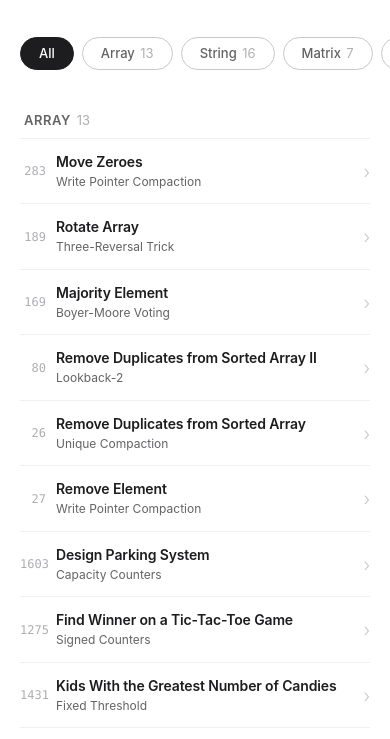
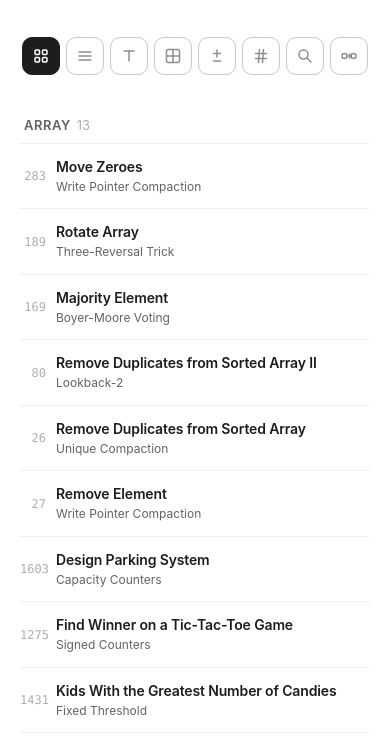
Before and after one commit to ideasbyrobert/algorithms, a website: page index.html in a window 390 px wide. Shown: the part 96-835 px from the top of the page. Drawn offline with Linux system fonts and the light colour scheme.

Commit message:
Replace filter labels with icon buttons, remove chevrons
- 8 monochrome SVG icon buttons replace text pills (grid, bars, T, matrix, ±, #, magnifier, nodes)
- Compact 38×38 rounded-rect buttons — no horizontal scroll needed
- Title tooltips for accessibility
- Active state: dark fill, white stroke
- Remove repetitive › chevron from every problem row
- Center icons on mobile

Co-authored-by: Copilot <223556219+Copilot@users.noreply.github.com>

```diff
--- a/index.html
+++ b/index.html
@@ -87,54 +87,49 @@
 
     .filter-bar {
       display: flex;
-      gap: 8px;
+      gap: 6px;
       margin-bottom: 40px;
-      overflow-x: auto;
-      -webkit-overflow-scrolling: touch;
-      scrollbar-width: none;
       padding: 2px 0;
     }
 
-    .filter-bar::-webkit-scrollbar { display: none; }
-
     .pill {
-      flex-shrink: 0;
       appearance: none;
       -webkit-appearance: none;
       border: 1px solid var(--chrome);
-      border-radius: 980px;
-      padding: 7px 18px;
-      font-family: var(--ui);
-      font-size: 13px;
-      font-weight: 500;
-      color: var(--ink-tertiary);
+      border-radius: 10px;
+      width: 38px;
+      height: 38px;
+      display: grid;
+      place-items: center;
       background: transparent;
       cursor: pointer;
       transition: all 200ms ease;
-      white-space: nowrap;
-      line-height: 1.3;
+      padding: 0;
+    }
+
+    .pill svg {
+      width: 16px;
+      height: 16px;
+      fill: none;
+      stroke: var(--ink-quaternary);
+      stroke-width: 1.5;
+      stroke-linecap: round;
+      stroke-linejoin: round;
     }
 
     .pill:hover { background: var(--fill); }
 
     .pill.active {
       background: var(--ink);
-      color: var(--surface);
       border-color: var(--ink);
     }
+
+    .pill.active svg { stroke: var(--surface); }
 
     .pill:focus-visible {
       outline: 2px solid var(--ink);
       outline-offset: 2px;
     }
-
-    .pill-count {
-      font-weight: 400;
-      opacity: 0.5;
-      margin-left: 2px;
-    }
-
-    .pill.active .pill-count { opacity: 0.6; }
 
     /* ── Category Sections ── */
 
@@ -197,14 +192,7 @@
       outline-offset: -2px;
     }
 
-    .problem-row::after {
-      content: '\203A';
-      font-size: 18px;
-      font-weight: 300;
-      color: var(--chrome);
-      flex-shrink: 0;
-      margin-left: 14px;
-    }
+    .problem-row::after { display: none; }
 
     .problem-num {
       font-family: var(--mono);
@@ -260,12 +248,7 @@
         padding: 24px 20px 40px;
       }
 
-      .filter-bar {
-        margin-left: -20px;
-        margin-right: -20px;
-        padding-left: 20px;
-        padding-right: 20px;
-      }
+      .filter-bar { justify-content: center; }
 
       .categories { gap: 32px; }
       .problem-num { width: 36px; padding-right: 10px; }
@@ -282,14 +265,14 @@
     </header>
 
     <nav class="filter-bar" role="tablist" aria-label="Filter by topic">
-      <button class="pill active" data-filter="all" role="tab" aria-selected="true">All</button>
-      <button class="pill" data-filter="array" role="tab" aria-selected="false">Array <span class="pill-count">13</span></button>
-      <button class="pill" data-filter="string" role="tab" aria-selected="false">String <span class="pill-count">16</span></button>
-      <button class="pill" data-filter="matrix" role="tab" aria-selected="false">Matrix <span class="pill-count">7</span></button>
-      <button class="pill" data-filter="math" role="tab" aria-selected="false">Math <span class="pill-count">3</span></button>
-      <button class="pill" data-filter="hashing" role="tab" aria-selected="false">Hashing <span class="pill-count">1</span></button>
-      <button class="pill" data-filter="search" role="tab" aria-selected="false">Search <span class="pill-count">1</span></button>
-      <button class="pill" data-filter="linked-list" role="tab" aria-selected="false">Linked List <span class="pill-count">3</span></button>
+      <button class="pill active" data-filter="all" role="tab" aria-selected="true" title="All"><svg viewBox="0 0 16 16"><rect x="2" y="2" width="4.5" height="4.5" rx="1"/><rect x="9.5" y="2" width="4.5" height="4.5" rx="1"/><rect x="2" y="9.5" width="4.5" height="4.5" rx="1"/><rect x="9.5" y="9.5" width="4.5" height="4.5" rx="1"/></svg></button>
+      <button class="pill" data-filter="array" role="tab" aria-selected="false" title="Array"><svg viewBox="0 0 16 16"><line x1="2" y1="4" x2="14" y2="4"/><line x1="2" y1="8" x2="14" y2="8"/><line x1="2" y1="12" x2="14" y2="12"/></svg></button>
+      <button class="pill" data-filter="string" role="tab" aria-selected="false" title="String"><svg viewBox="0 0 16 16"><line x1="3" y1="3" x2="13" y2="3"/><line x1="8" y1="3" x2="8" y2="13"/></svg></button>
+      <button class="pill" data-filter="matrix" role="tab" aria-selected="false" title="Matrix"><svg viewBox="0 0 16 16"><rect x="1.5" y="1.5" width="13" height="13" rx="1.5"/><line x1="1.5" y1="8" x2="14.5" y2="8"/><line x1="8" y1="1.5" x2="8" y2="14.5"/></svg></button>
+      <button class="pill" data-filter="math" role="tab" aria-selected="false" title="Math"><svg viewBox="0 0 16 16"><line x1="8" y1="2" x2="8" y2="9"/><line x1="4.5" y1="5.5" x2="11.5" y2="5.5"/><line x1="4.5" y1="13" x2="11.5" y2="13"/></svg></button>
+      <button class="pill" data-filter="hashing" role="tab" aria-selected="false" title="Hashing"><svg viewBox="0 0 16 16"><line x1="6.5" y1="1.5" x2="5.5" y2="14.5"/><line x1="10.5" y1="1.5" x2="9.5" y2="14.5"/><line x1="2.5" y1="5.5" x2="13.5" y2="5.5"/><line x1="2.5" y1="10.5" x2="13.5" y2="10.5"/></svg></button>
+      <button class="pill" data-filter="search" role="tab" aria-selected="false" title="Search"><svg viewBox="0 0 16 16"><circle cx="6.5" cy="6.5" r="4.5"/><line x1="10" y1="10" x2="14" y2="14"/></svg></button>
+      <button class="pill" data-filter="linked-list" role="tab" aria-selected="false" title="Linked List"><svg viewBox="0 0 16 16"><circle cx="3.5" cy="8" r="2.5"/><circle cx="12.5" cy="8" r="2.5"/><line x1="6" y1="8" x2="10" y2="8"/><polyline points="8.5,6 10,8 8.5,10"/></svg></button>
     </nav>
 
     <div class="categories">
```
